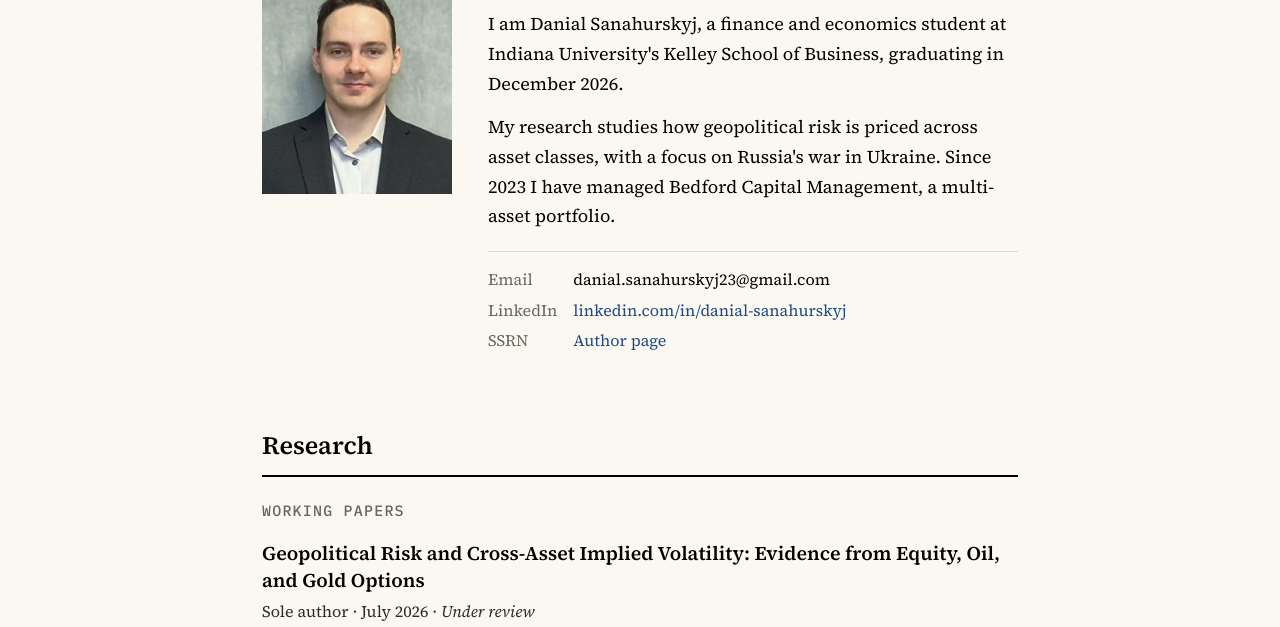
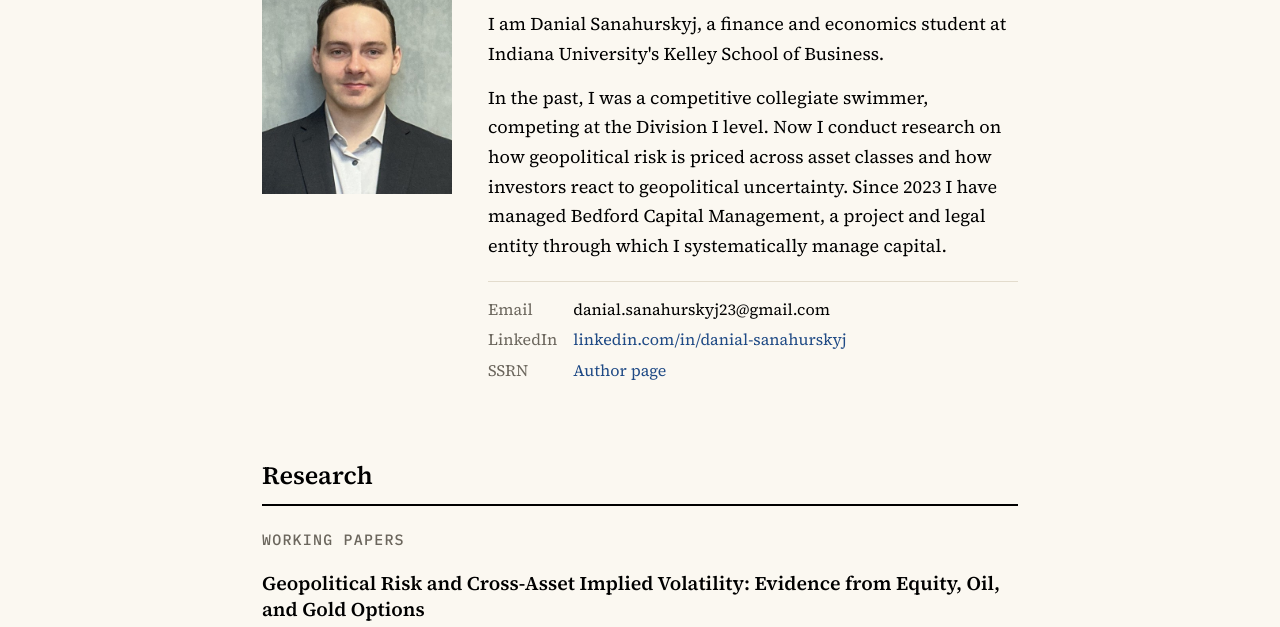
Before and after one commit to DanialSanahurskyj/Personal-Website, a plain HTML site: page index.html in a window 1280 px wide. Shown: the part 167-794 px from the top of the page. Drawn offline with Linux system fonts and the light colour scheme.

Commit message:
Add files via upload

```diff
--- a/index.html
+++ b/index.html
@@ -21,8 +21,8 @@
     <div class="photo" style="padding:0;border:0;background:none"><img src="photo.jpg" alt="Danial Sanahurskyj" width="480" height="600"></div>
     <div>
       <h1>Welcome</h1>
-      <p>I am Danial Sanahurskyj, a finance and economics student at Indiana University's Kelley School of Business, graduating in December 2026.</p>
-      <p>My research studies how geopolitical risk is priced across asset classes, with a focus on Russia's war in Ukraine. Since 2023 I have managed Bedford Capital Management, a multi-asset portfolio.</p>
+      <p>I am Danial Sanahurskyj, a finance and economics student at Indiana University's Kelley School of Business.</p>
+      <p>In the past, I was a competitive collegiate swimmer, competing at the Division I level. Now I conduct research on how geopolitical risk is priced across asset classes and how investors react to geopolitical uncertainty. Since 2023 I have managed Bedford Capital Management, a project and legal entity through which I systematically manage capital.</p>
       <dl class="contact">
         <dt>Email</dt><dd>danial.sanahurskyj23@gmail.com</dd>
         <dt>LinkedIn</dt><dd><a href="https://www.linkedin.com/in/danial-sanahurskyj">linkedin.com/in/danial-sanahurskyj</a></dd>
```
